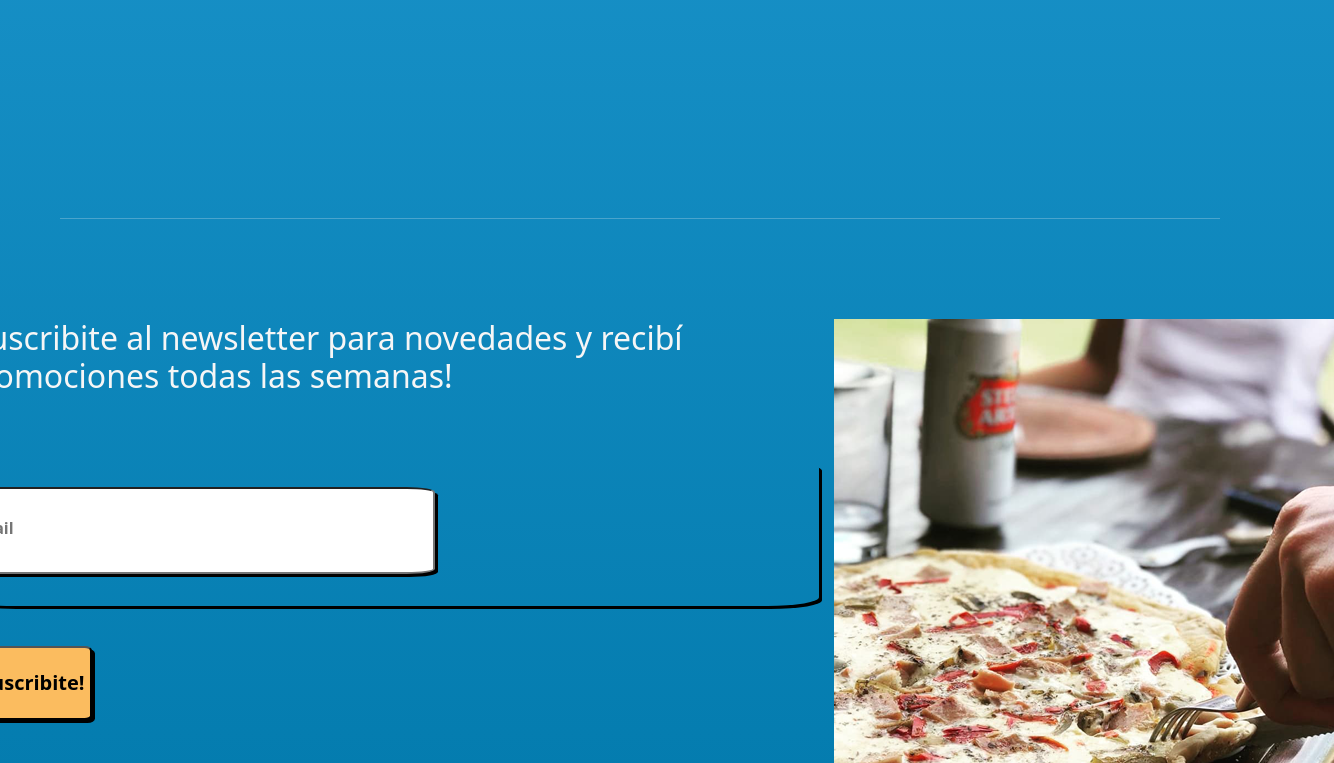
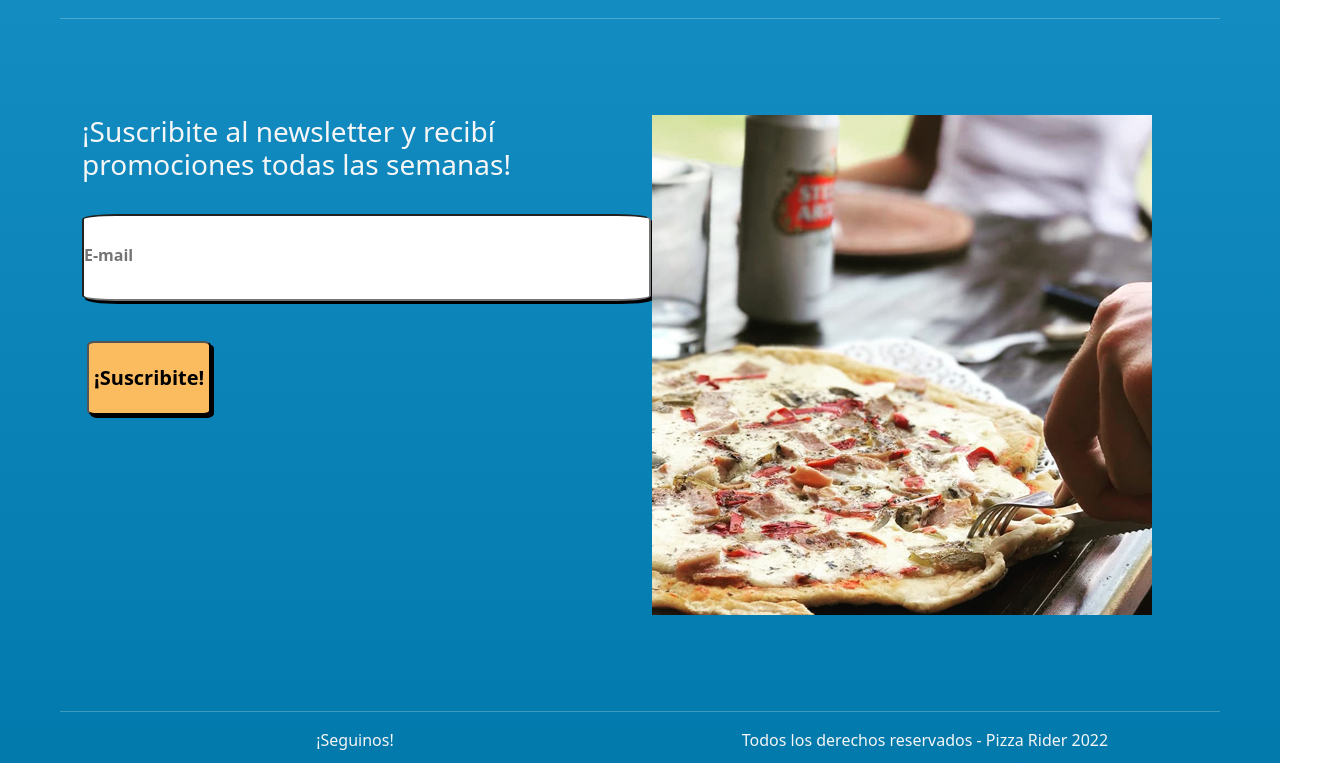
Before and after one commit to Sebastiandelcampo/pizza-rider, a website: page index.html in a window 1280 px wide. Shown: the part 1630-2393 px from the top of the page, 1334 px wide, since content can reach past the window. Drawn offline with nearby package versions, Linux system fonts and the light colour scheme.

Commit message:
ajustes index nws

```diff
--- a/index.html
+++ b/index.html
@@ -104,27 +104,30 @@
 
          <!--newsletter-->
 
-        <div class="newsletter">
+       <div class="container">
+            <div class="row newsletter">
 
-            <div class="txt-nws">
+                <div class="nws-txt col-lg-6">
+                     <div class="suscribite">
+                        <h3>¡Suscribite al newsletter y recibí promociones todas las semanas!</h3>
+                     </div>
+                    <form class="form" action="">
                          <div>
-                  <h3 class="suscribite">¡Suscribite al newsletter para novedades y recibí promociones todas las semanas!</h3>
+                            <input class="mail" type="mail" placeholder="E-mail">
                         </div>
-
-              <form class="form" action="">
-                      <div class="mail">
-                          <input class="in-mail" type="mail" placeholder="E-mail">
-                      </div>
-                      <div class="btnS">
-                          <input class="btnSuscribite"   type="submit" name="" id="" value="¡Suscribite!">
+                        <div>
+                            <input class="btnSuscribite" type="submit" name="" id="" value="¡Suscribite!">
                         </div>
                     </form>
                 </div>
 
-            <div class="img-nws">
+                <div class="imgNewsClass col-lg-6">
                     <img class="imgNews img-fluid" src="img/jym.png" alt="">
                 </div>
             </div>
+        </div>
+
+  <div>
 
     </main>
     <div class="line-dif">
--- a/scss/style.scss
+++ b/scss/style.scss
@@ -89,7 +89,7 @@ main{
         }
         .diferente{
             display: flex;
-            height: 400px;
+            height: 500px;
             justify-content: center;
             align-items: center;
             flex-wrap: wrap;
@@ -114,47 +114,26 @@ main{
     }
     .newsletter{
         margin-top: 8em;
-        margin-left: 1em;
-        display: grid;
-        grid-template-columns: auto;
-        grid-template-rows: 1fr;
 
-        grid-template-areas:
-                            "suscribite"
-                            "mail"
-                            "btnSuscribite"
-                            "img-nws";
 
-        justify-content: center;
-        justify-items: center;
 
-        .img-nws{
-            grid-area: img-nws;
+        .suscribite{
+            font-size: 2em;
+            margin-bottom: 1em;
+            margin-top: 0px;
             }
 
-        .txt-nws{
-            .suscribite{
-                grid-area: suscribite;
-                font-size: 1.7em;
-                margin-bottom: 2em;
-            }
-        }
 
         .form{
             .mail{
-                .in-mail{
-                    grid-area: in-mail;
                 padding-top: 1.7em;
                 padding-bottom: 2em;
-                    padding-right: 14em;
+                 padding-right: 10em;
                  font-weight: bold;
                  box-shadow: 3px 3px black;
                  border-radius: 6%;
                 text-decoration: none
-
              }
-             }
-             .btnS{
              .btnSuscribite{
                 grid-area: btnSuscribite;
                 background-color: $color-btn;
@@ -176,6 +155,10 @@ main{
              .btnSuscribite:hover{
                 transform: scale(1.1);
             }
+            .imgNews{
+                margin-top: 2em;
+                height: 400px;
+                width: 400px;
             }
         }
 
@@ -437,30 +420,19 @@ main{
     main{
         .newsletter{
             margin-top: 200px;
-            display: grid;
-            grid-template-columns: auto ;
-            grid-template-rows: 1fr ;
-            grid-template-areas:
-                                "suscribite"
-                                "mail"
-                                "btnSuscribite"
-                                "img-nws";
-        column-gap: 0.9em;
+
         .txt-news{
             .suscribite{
-                grid-area: suscribite;
                 font-size: 2em;
             }
         }
 
         .img-nws{
-            grid-area: img-nws;
             height: 350px;
             width: 350px;
         }
 
         .mail{
-            grid-area: mail;
             padding-top: 1.7em;
             padding-bottom: 2em;
             padding-right: 24em;
@@ -564,34 +536,50 @@ main{
 @media  screen and (min-width:1024px) {
 
     main{
+        .section2{
+            .diferente{
+                height: 200px;
+            }
+        }
         .newsletter{
-            margin-top: 100px;
-            display: grid;
-            grid-template-columns: 1fr 1fr;
-            grid-template-rows: auto;
-            grid-template-areas:
-                                "suscribite img-nws"
-                                "in-mail img-nws"
-                                "btnSuscribite img-nws";
-
-            align-items: center;
+            margin-top: 6em;
+            margin-bottom: 6em;
 
             .txt-nws{
                 .suscribite{
-                    grid-area: suscribite;
                     font-size: 2em;
                 }
             }
 
             .img-nws{
-                grid-area: img-nws;
                 height: 500px;
                 width: 500px;
             }
 
+            .form{
                 .mail{
-                .in-mail{
-                    grid-area: in-mail;
+                    padding-top: 1.7em;
+                    padding-bottom: 2em;
+                    padding-right: 20em;
+                    font-weight: bold;
+                    box-shadow: 3px 3px black;
+                    border-radius: 6%;
+                    text-decoration: none
+
+                }
+
+                .btnSuscribite{
+                    background-color: #fbbc5f;
+                    font-size: 20px;
+                    font-weight: bold;
+                    box-shadow: 3px 3px black;
+                    border-radius: 6%;
+                    text-decoration: none;
+                    padding-top: 1em;
+                    padding-bottom: 1em;
+                    padding-left: 5px;
+                    padding-right: 5px;
+                    margin-left: 5px;
                 }
             }
 
```
Also changed, not shown: css/estilos.css. Lines whose indentation alone changed are shown as unchanged.
